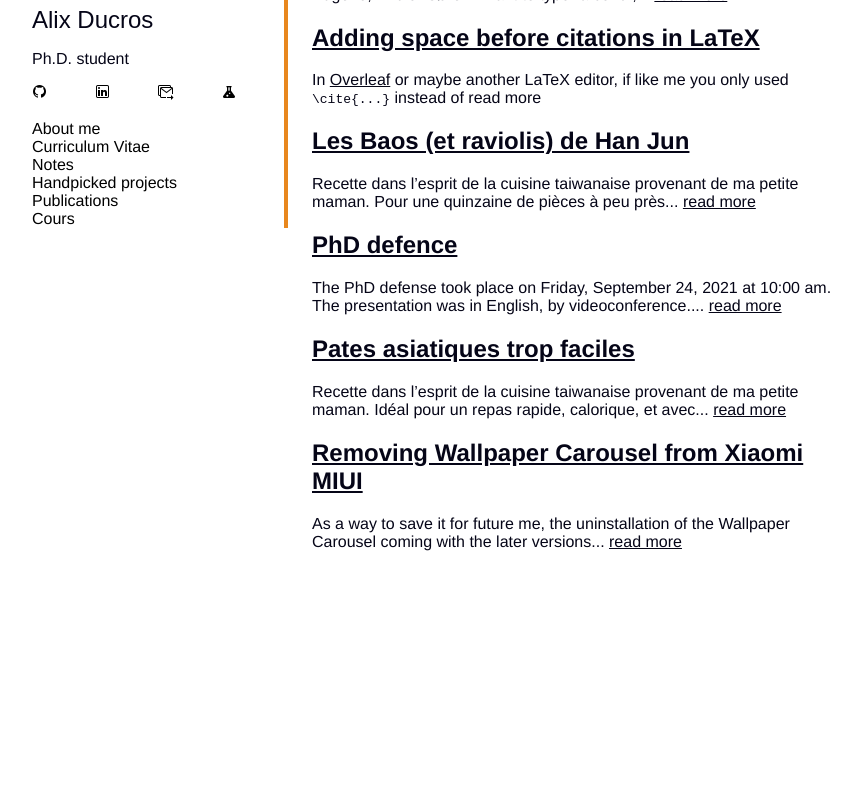
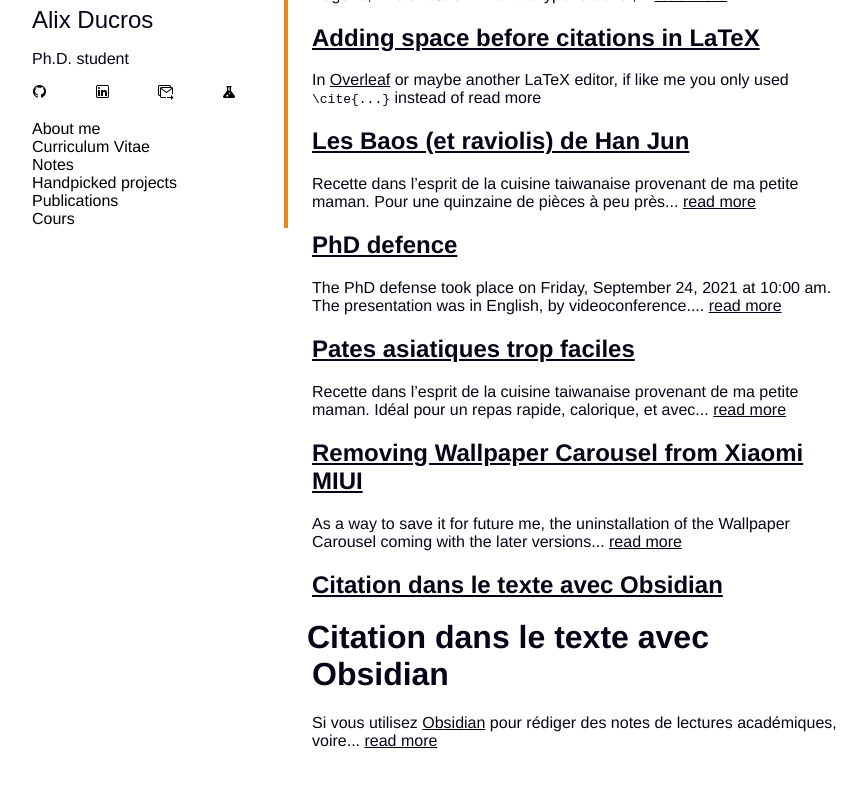
Before and after one commit to Karalix/Karalix.github.io, a Jekyll site: the page built from note-list.md, in a window 1280 px wide, cut to the strip 314-1160 px from the top of the page. Shown: the top 787 px of the strip, without its empty margins (72-939 px from the left). Built offline with Jekyll 4.4.1, drawn with Linux system fonts in a browser that asks for light colours; some web fonts are replaced; before the commit the page ends 961 px from its top, so only the background shows below that.

Commit message:
Update obsidian-citations.md

```diff
--- a/_notes/obsidian-citations.md
+++ b/_notes/obsidian-citations.md
@@ -1,3 +1,9 @@
+---
+title: "Citation dans le texte avec Obsidian"
+layout: article
+date: "20/05/2022"
+---
+
 # Citation dans le texte avec Obsidian
 Si vous utilisez [Obsidian](https://obsidian.md) pour rédiger des notes de lectures académiques, voire ébauches d'articles, la gestion des citations dans votre texte vous a probablement déjà posé question.
 Et comme l'écosystème de plugin tiers est très bien fourni vous avez déjà sans doute installé le très bon [Obsidian Citation Plugin](https://github.com/hans/obsidian-citation-plugin).
```
